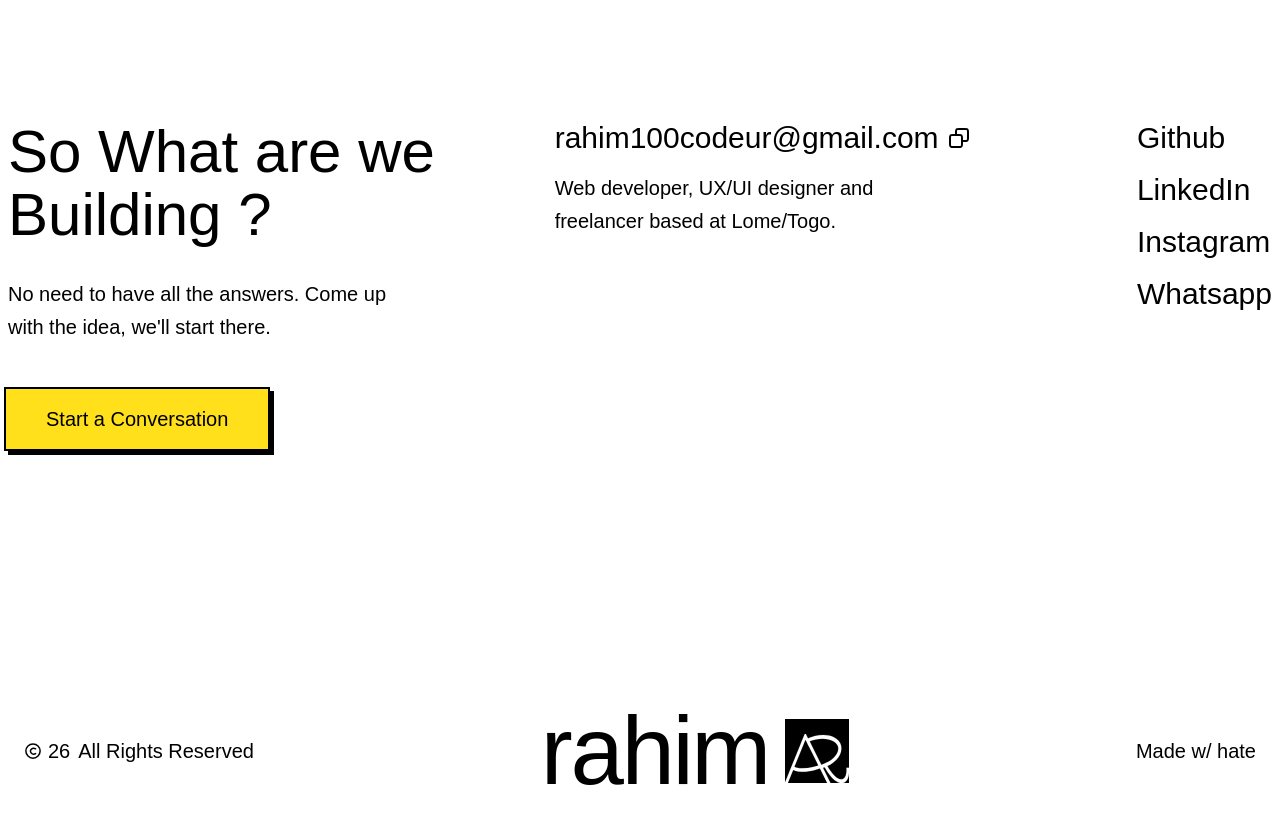
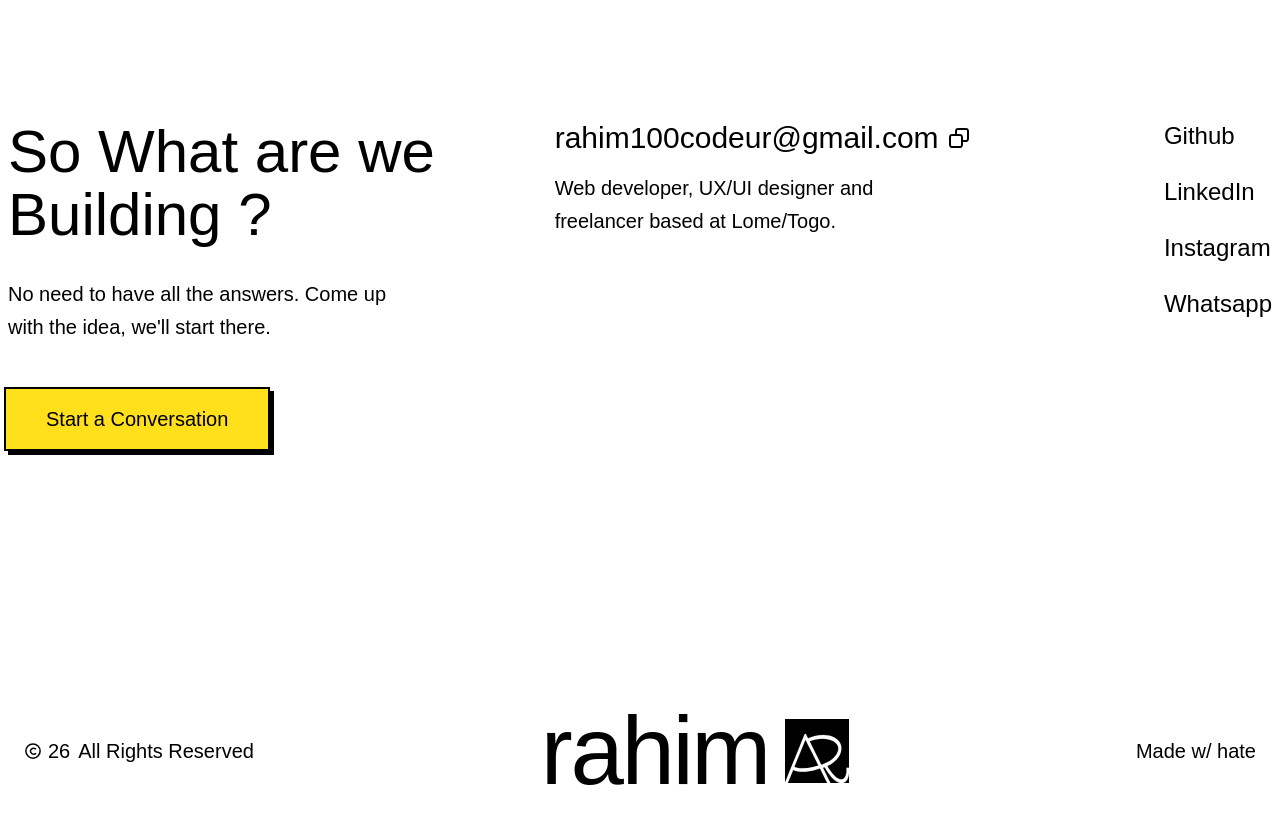
Before and after one commit to Rahim10020/rahim.design, a React (Vite) app: page / in a window 1280 px wide. Shown: the part 4600-5423 px from the top of the page. Built offline with nearby package versions, Linux system fonts and the light colour scheme; no server answers; a web font is replaced by a local one.

Commit message:
finish first cols

```diff
--- a/src/_components/sections/ContactSection.tsx
+++ b/src/_components/sections/ContactSection.tsx
@@ -79,14 +79,14 @@
             {/* Right col */}
             <nav aria-label="Socials" className="lg:col-span-3">
               <div className="flex flex-col items-center lg:items-end">
-                <ul className="flex flex-col items-center lg:items-start gap-element">
+                <ul className="flex flex-col items-center lg:items-start gap-8 lg:gap-6">
                   {SOCIALS.map((s) => (
                     <li key={s.label}>
                       <a
                         href={s.href}
                         target="_blank"
                         rel="noopener noreferrer"
-                        className="text-2xl md:text-3xl hover:underline underline-offset-4 "
+                        className="text-2xl hover:underline underline-offset-4 "
                       >
                         {s.label}
                       </a>
```
